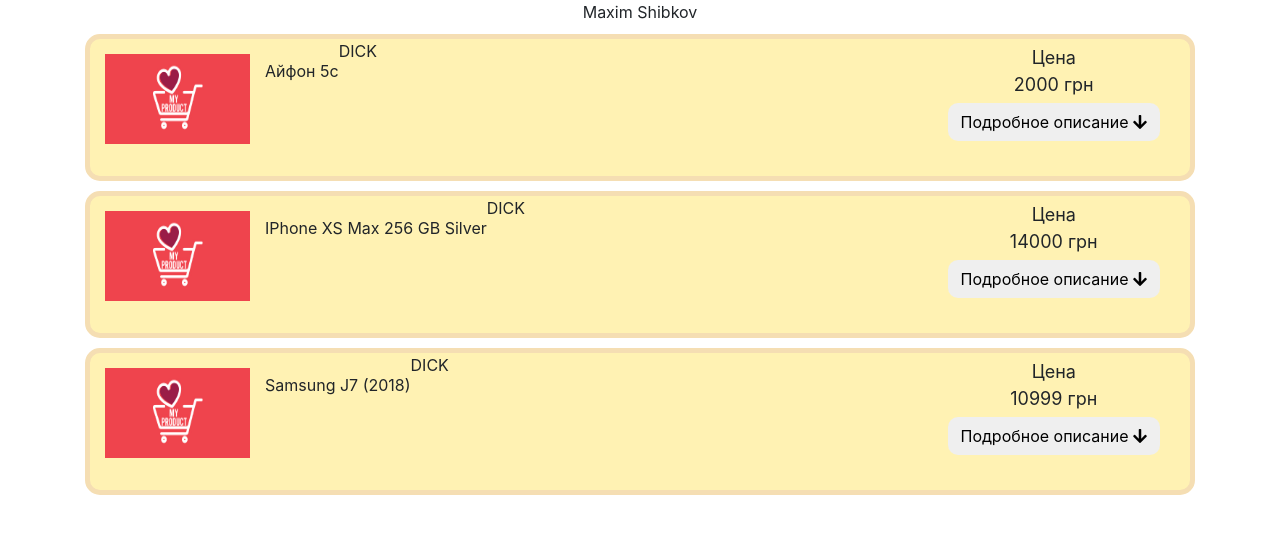
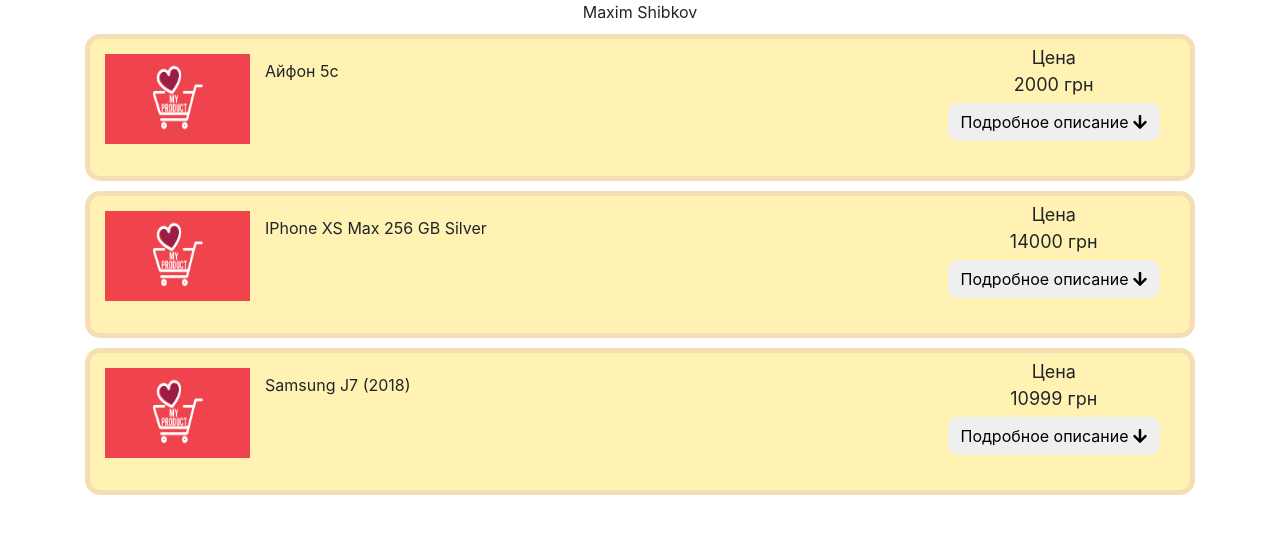
Before and after one commit to MBKPI/mbk.shop, a PHP site: page /profile in a window 1280 px wide. Shown: the top 534 px of the page. Run offline with PHP 8.4, Linux system fonts and the light colour scheme; the visitor is signed in with stand-in values (Sample User, id 1); data comes from the database, SQL or seed files in the repository; some libraries are stand-ins or nearby versions; some web fonts are replaced.

Commit message:
Коммит

```diff
--- a/templates/Default/profile.php
+++ b/templates/Default/profile.php
@@ -23,7 +23,6 @@
               <div id="info2">
                   <span><?=$this->lots[$i]['title']?></span>
               </div>
-              DICK
             </div>
             <div class="rightinfo ml-auto">
               <span>Цена</span>
```
